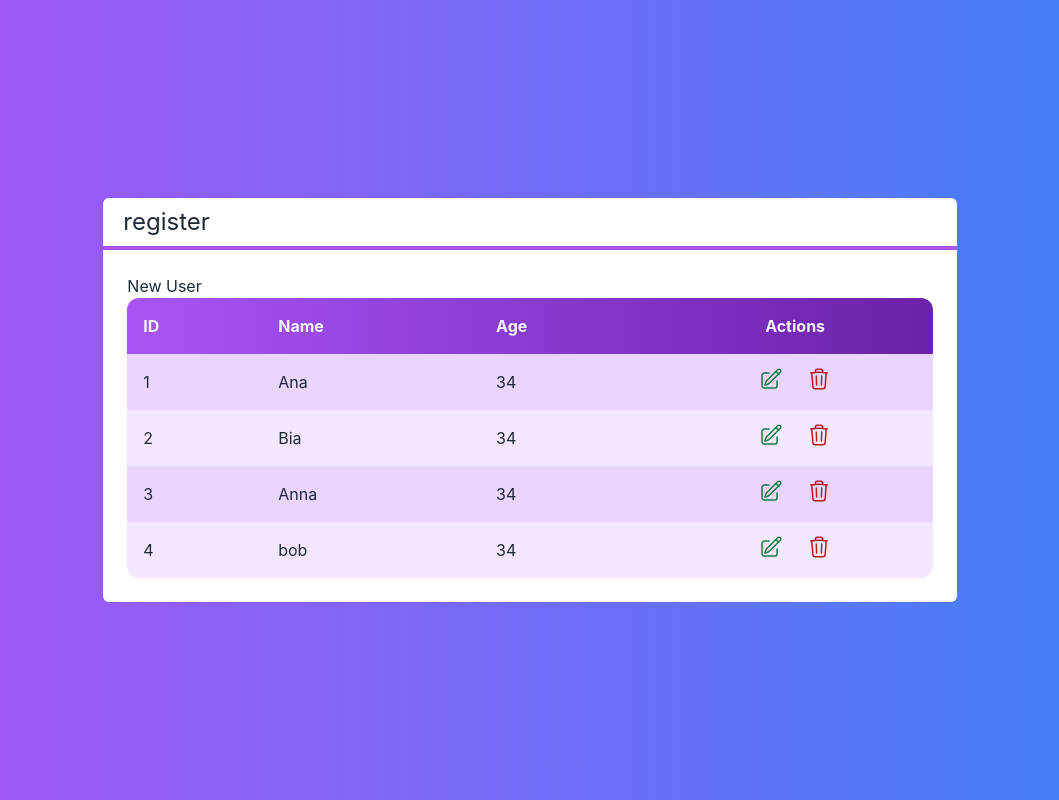
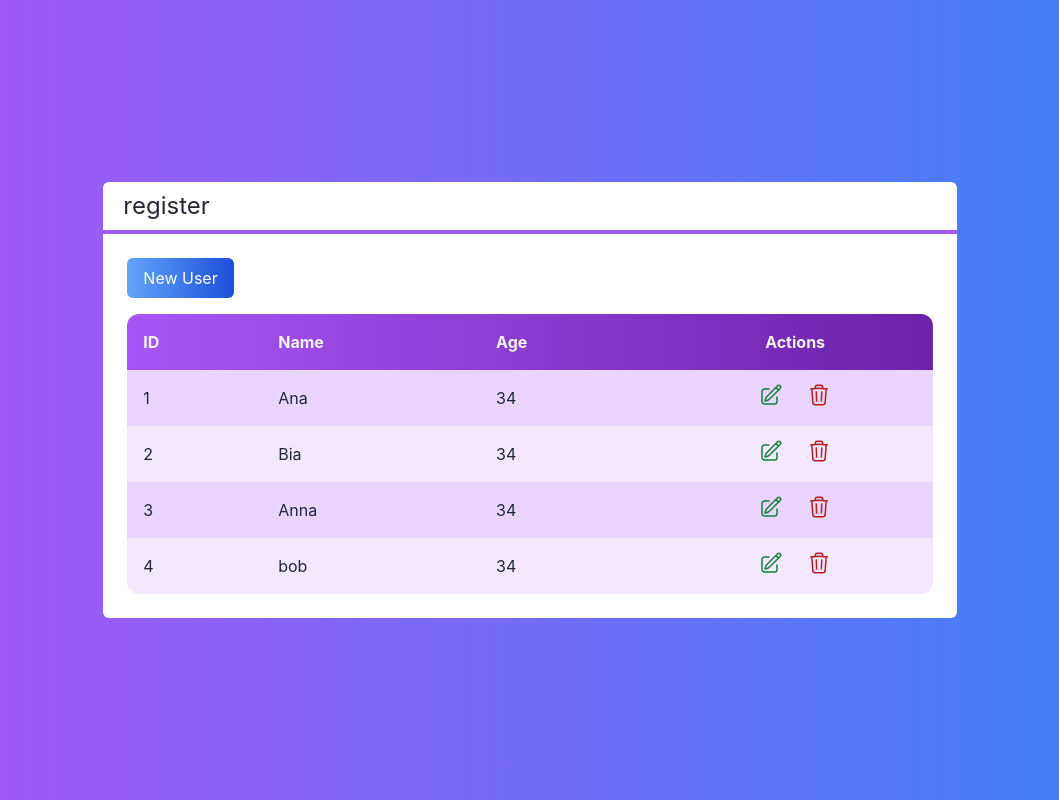
Before and after one commit to Andreas-Ziegler22/Crud-next.js, a Next.js app: page / in a window 1280 px wide. Shown: the whole page, without its empty margins (110-1169 px from the left). Built offline with nearby package versions, Linux system fonts and the light colour scheme.

Commit message:
New user button styled

```diff
--- a/src/components/NewClientButton.tsx
+++ b/src/components/NewClientButton.tsx
@@ -1,8 +1,15 @@
 interface ButtonProps {
   hue?: "green" | "blue" | "gray";
+  className?: string;
   children: any;
 }
 
 export default function NewClientButton(props: ButtonProps) {
-  return <button>{props.children}</button>;
+  return (
+    <button
+      className={`bg-gradient-to-r from-blue-400 to-blue-700 text-white px-4 py-2 rounded-md ${props.className}`}
+    >
+      {props.children}
+    </button>
+  );
 }
--- a/src/pages/index.tsx
+++ b/src/pages/index.tsx
@@ -29,7 +29,7 @@ export default function Home() {
     `}
     >
       <Layout title="register">
-        <NewClientButton>New User</NewClientButton>
+        <NewClientButton className="mb-4">New User</NewClientButton>
         <TableForm
           clients={clients}
           clientSelected={selectedClient}
```
